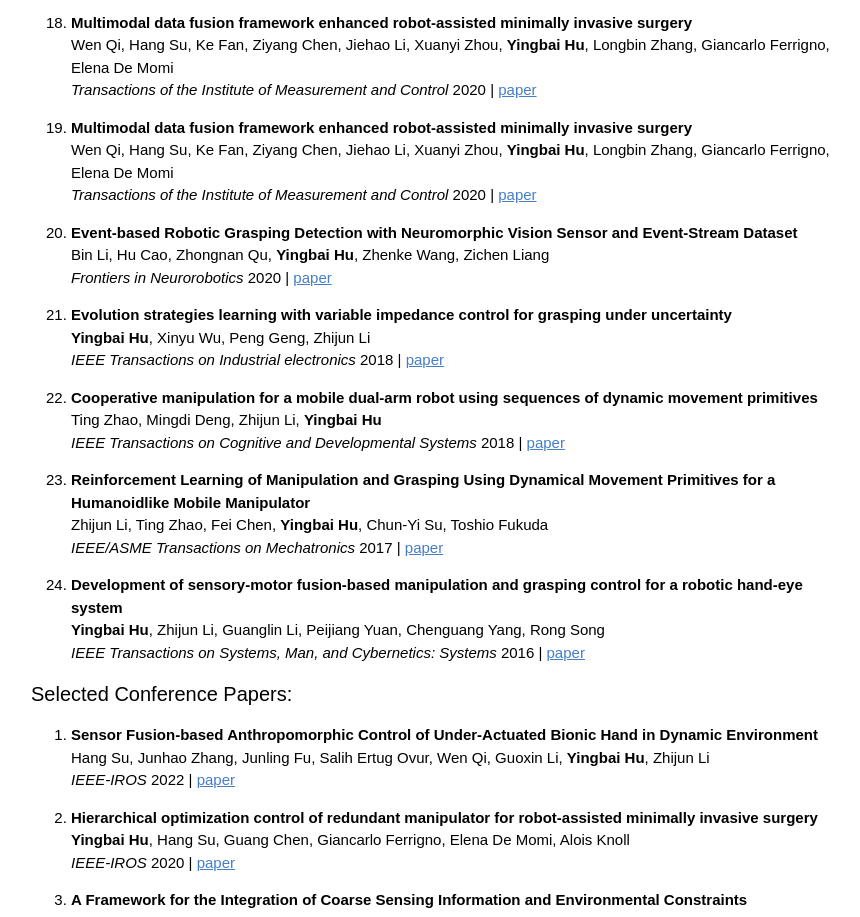
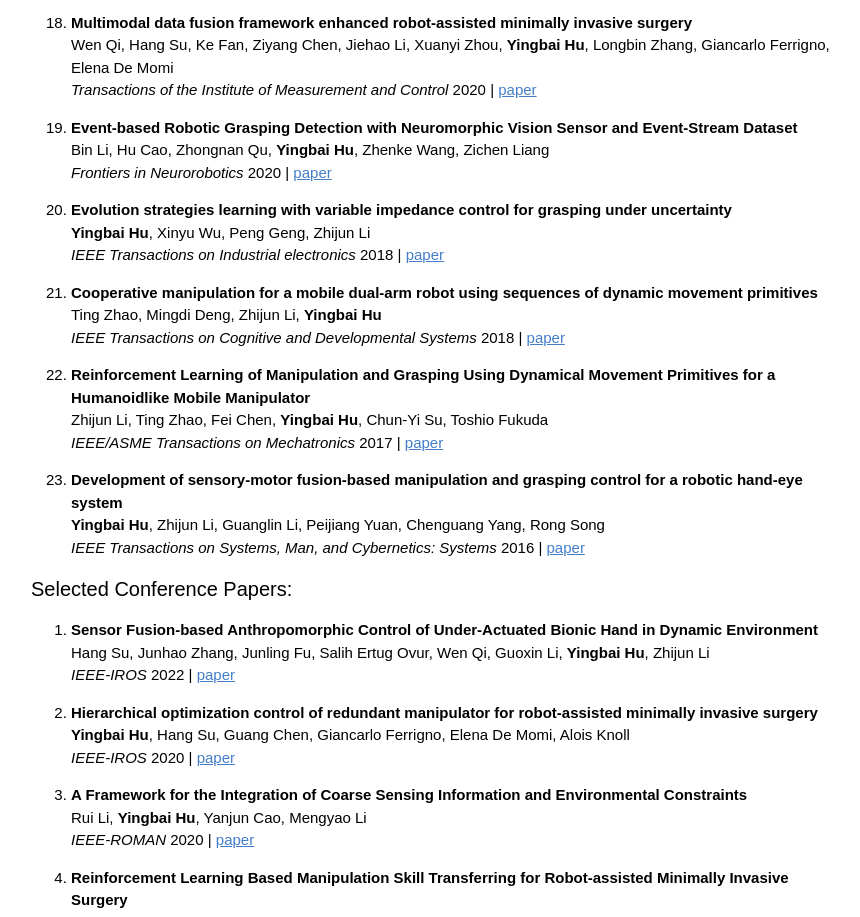
Before and after one commit to YingbaiHuRobot/YingbaiHuRobot.github.io, a plain HTML site: page index.html in a window 1280 px wide. Shown: the part 2684-3601 px from the top of the page, without its empty margins (275-1135 px from the left). Drawn offline with Linux system fonts and the light colour scheme.

Commit message:
Update index.html

```diff
--- a/index.html
+++ b/index.html
@@ -331,14 +331,6 @@
     </p>
 
     <p>
-      <li><strong>Multimodal data fusion framework enhanced robot-assisted minimally invasive surgery</strong>
-      <br>
-      Wen Qi, Hang Su, Ke Fan, Ziyang Chen, Jiehao Li, Xuanyi Zhou, <strong>Yingbai Hu</strong>, Longbin Zhang, Giancarlo Ferrigno, Elena De Momi
-      <br>
-      <em>Transactions of the Institute of Measurement and Control</em> 2020 | <a style="color: #447ec9" href="https://journals.sagepub.com/doi/abs/10.1177/0142331220984350?journalCode=tima">paper</a>
-    </p>
-
-    <p>
       <li><strong>Event-based Robotic Grasping Detection with Neuromorphic Vision Sensor and Event-Stream Dataset</strong>
       <br>
       Bin Li, Hu Cao, Zhongnan Qu, <strong>Yingbai Hu</strong>, Zhenke Wang, Zichen Liang
```
